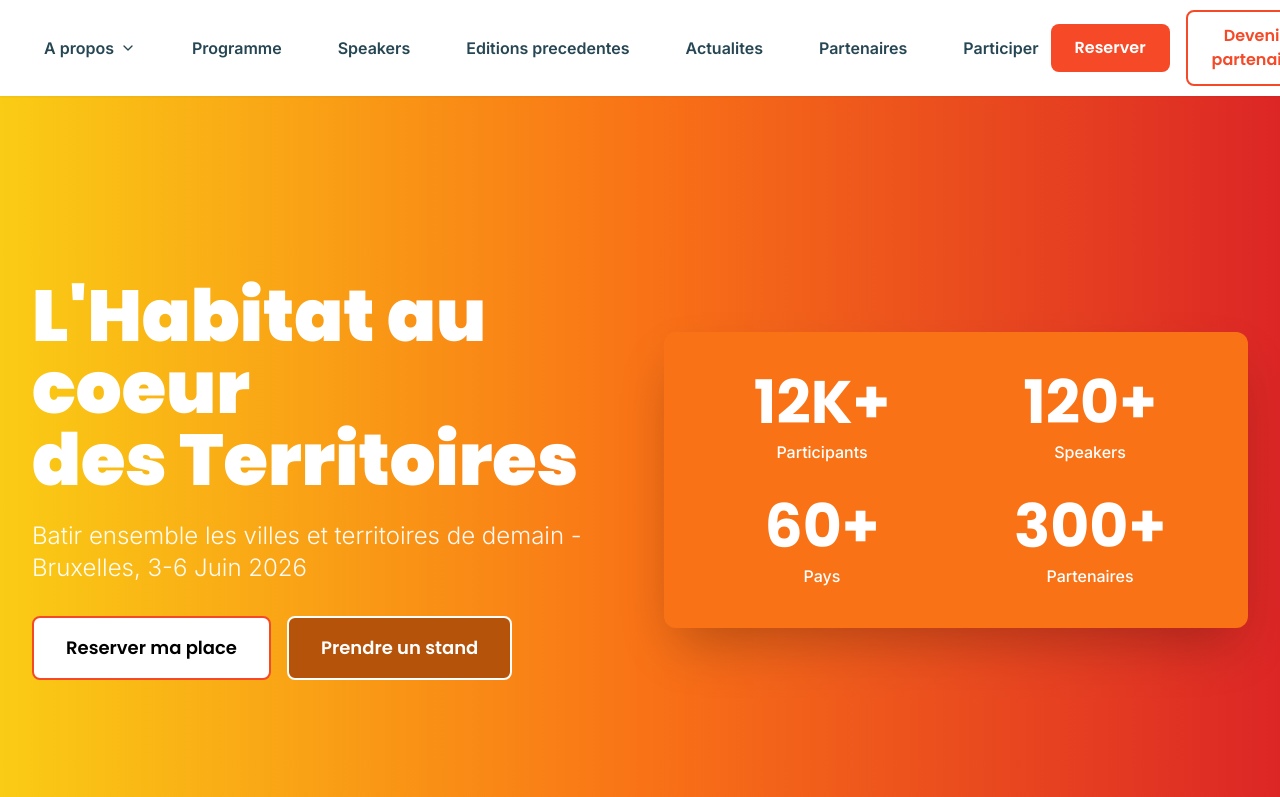
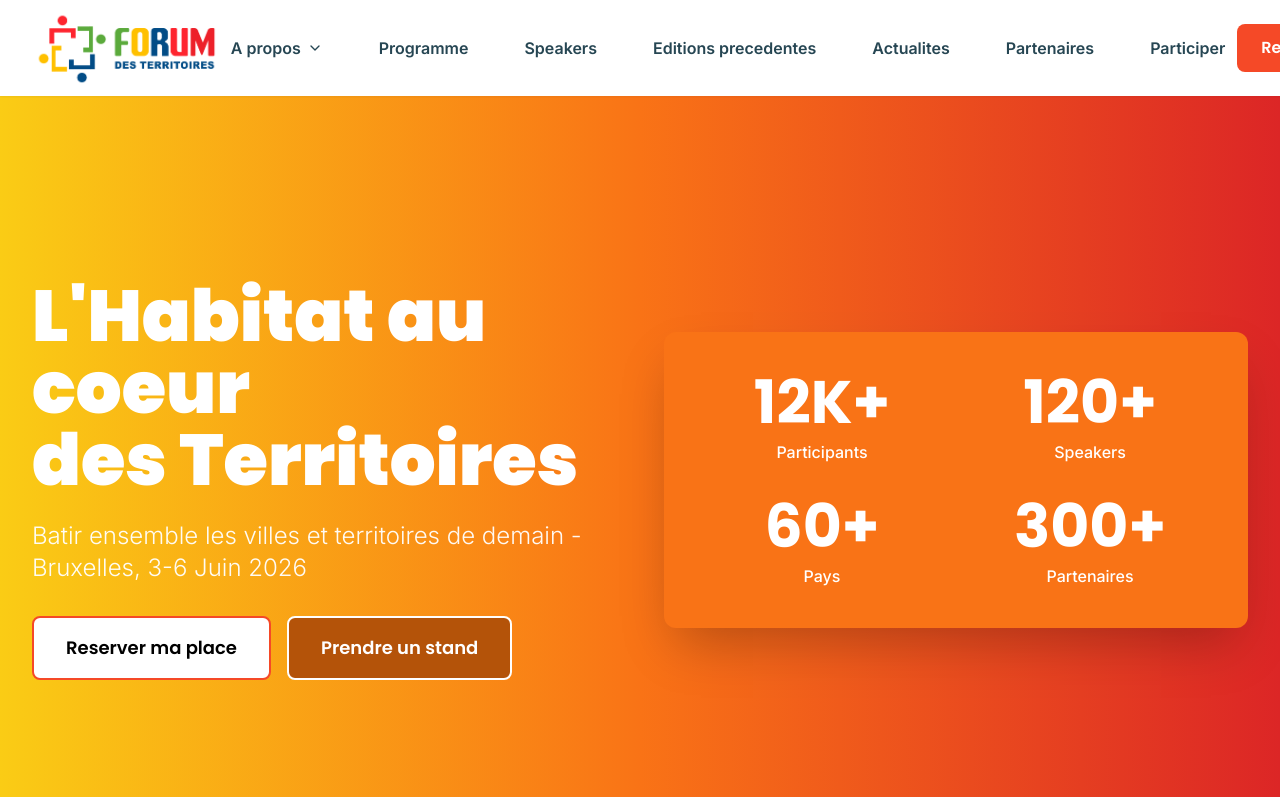
Before and after one commit to AbdouazizDEV/Forum-des-territoires, a React (Vite) app: page / in a window 1280 px wide. Shown: the top 797 px of the page. Built offline with nearby package versions, Linux system fonts and the light colour scheme.

Commit message:
fix: correction de l'affichage du logo dans le Header

```diff
--- a/src/components/layout/Header/Header.jsx
+++ b/src/components/layout/Header/Header.jsx
@@ -55,17 +55,21 @@ const Header = () => {
       transition={{ duration: 0.5 }}
       className="fixed top-0 left-0 right-0 z-50 bg-white shadow-sm"
     >
-      <nav className="container mx-auto px-4 sm:px-6 lg:px-8 max-w-full">
-        <div className="flex items-center justify-between h-24">
+      <nav className="container mx-auto px-4 sm:px-6 lg:px-8 max-w-7xl">
+        <div className="flex items-center justify-between h-24 overflow-visible">
           {/* Logo */}
-          <Link to="/" className="flex items-center group">
+          <Link to="/" className="flex items-center justify-center group flex-shrink-0 h-full">
             <motion.img
               src={logoImage}
               alt="Forum des Territoires"
               whileHover={{ scale: 1.05 }}
               whileTap={{ scale: 0.95 }}
-              className="h-20 w-auto object-contain"
+              className="h-20 w-auto min-w-[120px] object-contain block"
+              style={{ display: 'block' }}
               transition={{ duration: 0.2 }}
+              onError={(e) => {
+                console.error('Erreur de chargement du logo:', e);
+              }}
             />
           </Link>
 
```
Also changed, not shown: src/components/home/Pillars/Pillars.jsx (line endings or trailing spaces).
